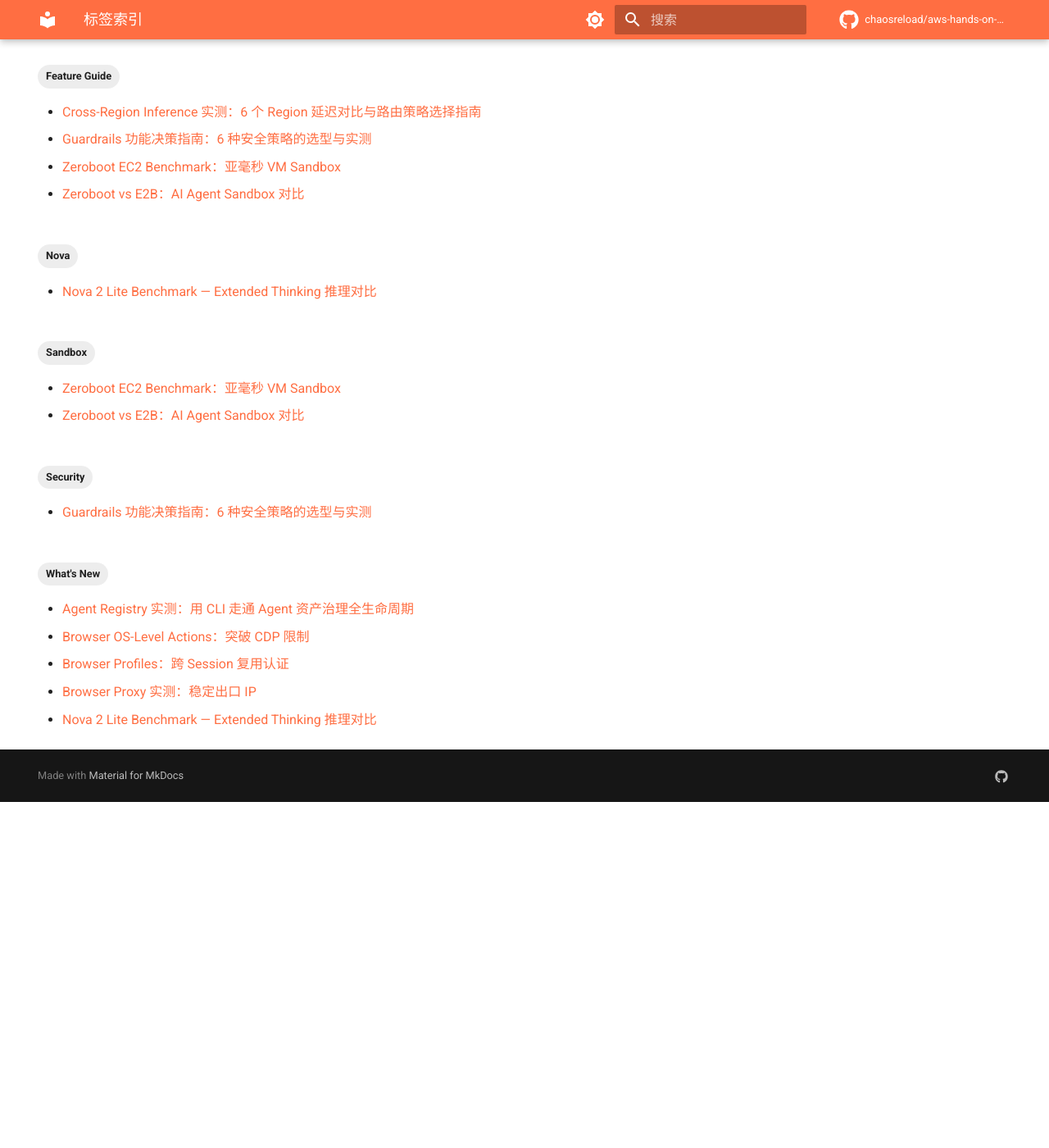
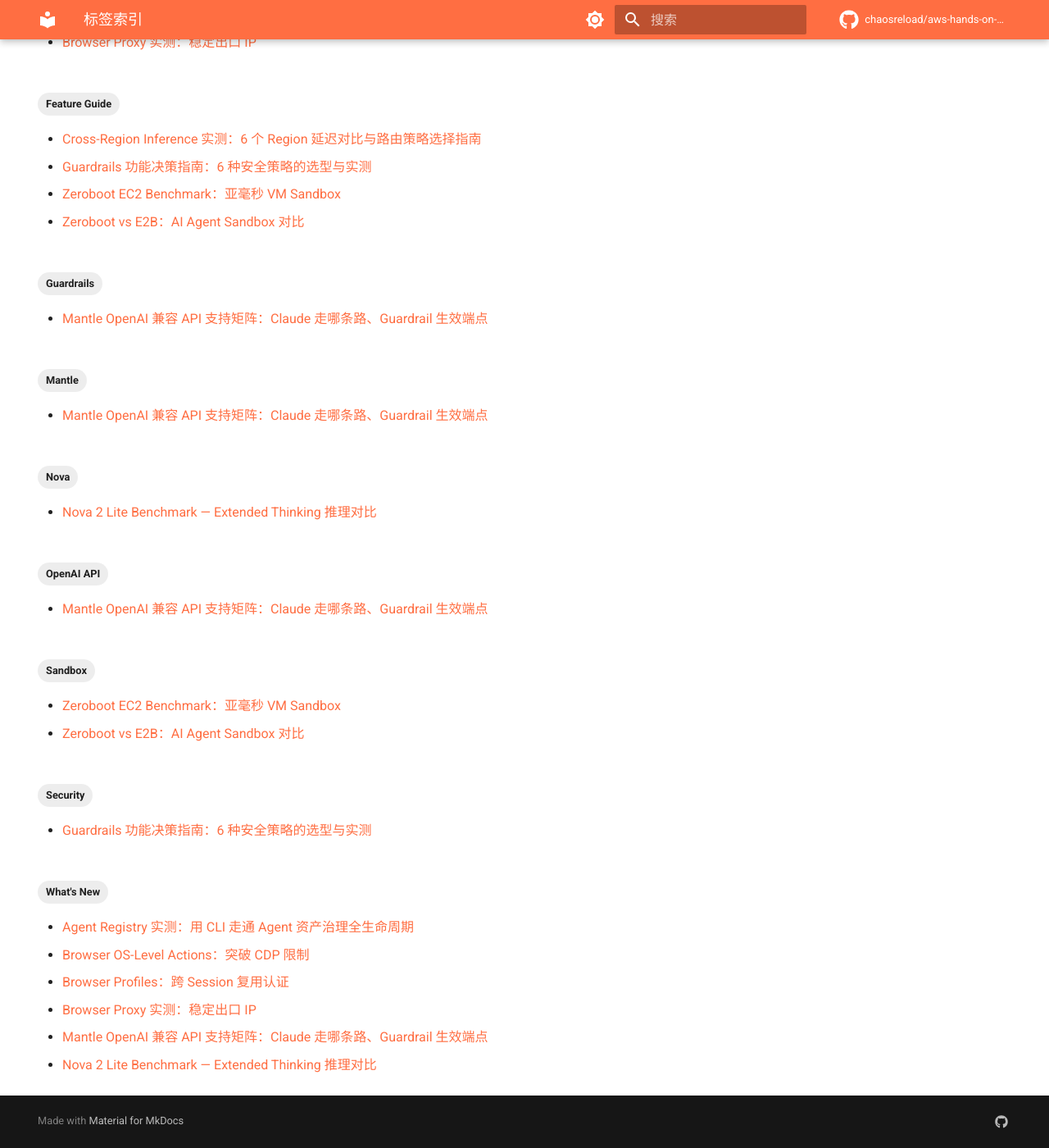
Before and after one commit to chaosreload/aws-hands-on-lab, an MkDocs documentation site: the page built from docs/tags.md, in a window 1280 px wide and 1400 px high, scrolled down 963 px. Shown: the whole window at 82% size. Built offline with MkDocs 1.6.1 and Material for MkDocs 9.7.7, drawn with Linux system fonts in a browser that asks for light colours; comment, search, counter and statistics services are not loaded; before the commit the page ends 1941 px from its top, so only the background shows below that; some of the changed lines change nothing that is shown; some of the changed text lies outside the part shown.

Commit message:
Add Bedrock Mantle OpenAI compatibility support-matrix hands-on lab

````diff
--- /dev/null
+++ b/docs/ai-ml/bedrock-mantle-openai-compatible.md
@@ -0,0 +1,471 @@
+---
+tags:
+  - Bedrock
+  - Mantle
+  - OpenAI API
+  - Guardrails
+  - What's New
+---
+
+# Amazon Bedrock Mantle OpenAI 兼容 API 实测：支持矩阵、Claude 走哪条路、Guardrail 生效端点
+
+!!! info "Lab 信息"
+    - **难度**: ⭐⭐ 中级
+    - **预估时间**: 40 分钟
+    - **预估费用**: < $1（13 次左右 API 调用 + 一个临时 Guardrail）
+    - **Region**: us-east-1
+    - **最后验证**: 2026-05-01
+
+## 背景
+
+Amazon Bedrock 近期通过新端点 `bedrock-mantle.{region}.api.aws` 暴露了 **OpenAI 兼容的 Responses API 与 Chat Completions API**，目标是让已有 OpenAI SDK 代码只改 `base_url` 和 `api_key` 就能迁移。
+
+笔者（AWS SA）在看到公告时的第一反应是："Bedrock 支持 OpenAI 兼容 API ✅，那 Claude 也能用 OpenAI SDK 调了"。这个直觉是错的——而且错得很具体。实测之后得到的结论是：
+
+> Bedrock Mantle 提供的是一组 **OpenAI 兼容的 API 路径**，而不是一个"对所有模型都兼容 OpenAI 的统一入口"。哪些模型能走这些路径、Guardrail 在哪个端点生效、Claude Sonnet 4.6 应当怎么调用，都各自有不同的答案。
+
+本文用 15 项实测（含反面测试）把这个支持矩阵画清楚，帮读者避开从公告到落地中间的三类误读。
+
+## 前置条件
+
+- AWS 账号，在目标 Region 已开通 Amazon Bedrock 并订阅所用模型
+- `AmazonBedrockLimitedAccess` 或等效权限；另需 `bedrock:CreateGuardrail` / `DeleteGuardrail` 以复现 Guardrail 部分
+- Python ≥ 3.10、`pip install openai boto3 aws-bedrock-token-generator requests`
+- AWS CLI v2 已配置默认凭证
+
+使用 [Bedrock short-term API key](https://docs.aws.amazon.com/bedrock/latest/userguide/api-keys.html) 作为 `OPENAI_API_KEY`。短期 Key 有效期最长 12 小时，只能在生成它的 Region 使用。
+
+## 核心概念
+
+### 端点支持的 API 一览
+
+| 端点 | Host | OpenAI Responses | OpenAI Chat Completions | Anthropic Messages | Converse/Invoke |
+|---|---|---|---|---|---|
+| `bedrock-mantle.{region}.api.aws` | `/v1/*`、`/anthropic/v1/messages` | ✅ | ✅ | ✅ | ❌ |
+| `bedrock-runtime.{region}.amazonaws.com` | 原生路径 + `/openai/v1/*` | ❌ | ✅ | ✅ | ✅ |
+
+来源：[Endpoints supported by Amazon Bedrock](https://docs.aws.amazon.com/bedrock/latest/userguide/endpoints.html)。两个端点对 Chat Completions 的 URL 前缀不同：
+
+- Mantle：`https://bedrock-mantle.us-east-1.api.aws/v1/chat/completions`
+- Runtime：`https://bedrock-runtime.us-east-1.amazonaws.com/openai/v1/chat/completions`（多一段 `/openai`）
+
+### 模型能走哪条路径，以模型卡为准
+
+| 模型 | Mantle Model ID | Runtime Model ID | Responses API | Chat Completions | Messages API |
+|---|---|---|---|---|---|
+| `openai.gpt-oss-120b` | `openai.gpt-oss-120b` | `openai.gpt-oss-120b-1:0` | ✅ | ✅ | — |
+| `anthropic.claude-opus-4-7` | `anthropic.claude-opus-4-7` | `anthropic.claude-opus-4-7` | ❌ | ❌ | ✅ |
+| `anthropic.claude-haiku-4-5` | `anthropic.claude-haiku-4-5` | `anthropic.claude-haiku-4-5` | ❌ | ❌ | ✅ |
+| Claude Sonnet 4.6 | 未挂载 | `anthropic.claude-sonnet-4-6` / geo `us.anthropic.claude-sonnet-4-6` | ❌ | ❌ | ✅ |
+
+来源：[gpt-oss-120b 模型卡](https://docs.aws.amazon.com/bedrock/latest/userguide/model-card-openai-gpt-oss-120b.html)、[Claude Sonnet 4.6 模型卡](https://docs.aws.amazon.com/bedrock/latest/userguide/model-card-anthropic-claude-sonnet-4-6.html)。
+
+关键点：**OpenAI 兼容 API 只给 `openai.*` 家模型使用**；Anthropic 模型在 Mantle 上走 `/anthropic/v1/messages` 的 Anthropic native 路径。Claude Sonnet 4.6 在 us-east-1 无 In-Region 部署，需用 Cross-Region inference ID `us.anthropic.claude-sonnet-4-6`。
+
+## 动手实践
+
+以下测试都在 us-east-1 执行。完整脚本放在文末仓库链接，下文只展示关键片段与实测输出。
+
+### Step 1: 设置 OpenAI 客户端指向 Mantle
+
+```python
+from aws_bedrock_token_generator import provide_token
+from openai import OpenAI
+
+api_key = provide_token(region="us-east-1")  # short-term Bedrock API key
+
+mantle = OpenAI(
+    api_key=api_key,
+    base_url="https://bedrock-mantle.us-east-1.api.aws/v1",
+)
+```
+
+`provide_token()` 基于默认 AWS 凭证生成 SigV4-sealed 的 bearer token；官方文档将其称为 short-term API key。
+
+### Step 2: Responses API 基础调用
+
+```python
+resp = mantle.responses.create(
+    model="openai.gpt-oss-120b",
+    input=[{"role": "user", "content": "In one sentence, explain what Amazon Bedrock is."}],
+)
+print(resp.id, resp.status, resp.usage)
+```
+
+**实测输出**：
+
+```
+resp_dk3m5cjjg7x3g7e3lwedzorqpywkxv557yq3u4uys4vbeggdcekq  completed
+Usage(input_tokens=78, output_tokens=85, total_tokens=163)
+latency: 1667 ms
+```
+
+响应对象包含 30+ 字段，除了 `output`/`usage`/`status` 之外还有 `previous_response_id`、`background`、`conversation`、`reasoning`、`prompt_cache_key`、`service_tier` 等——这些字段对应了 Responses API 的 stateful、异步、推理专用能力。
+
+### Step 3: Responses API 流式
+
+```python
+stream = mantle.responses.create(
+    model="openai.gpt-oss-120b",
+    input=[{"role": "user", "content": "Count from 1 to 10, one number per line."}],
+    stream=True,
+)
+for event in stream:
+    print(event.type)
+```
+
+**实测输出**（节选事件类型统计）：
+
+```
+response.created          1
+response.in_progress      1
+response.output_item.added ...
+response.output_text.delta (多次)
+response.output_text.done  1
+response.completed         1
+共 15 个事件，TTFB = 1340 ms，total = 1429 ms
+```
+
+Responses API 的事件流是 **语义事件**（而非 Chat Completions 的逐 token chunk），比如 `response.output_text.delta` 携带一段文本 delta、`response.completed` 标志结束。
+
+### Step 4: Responses API 用 `previous_response_id` 串多轮
+
+多轮不再需要把 history 拼回请求体：
+
+```python
+r1 = mantle.responses.create(
+    model="openai.gpt-oss-120b",
+    input=[{"role": "user", "content": "My favorite color is teal. Remember this."}],
+)
+
+r2 = mantle.responses.create(
+    model="openai.gpt-oss-120b",
+    input=[{"role": "user", "content": "What is my favorite color? Respond with just the color word."}],
+    previous_response_id=r1.id,
+)
+print(r2.output[0].content[0].text)  # -> "teal."
+```
+
+三轮对话均只传入当轮用户消息 + `previous_response_id`，模型在第 2、3 轮都能正确回答 `teal`。上下文由服务端维护。
+
+### Step 5: Responses API 调工具（OpenAI function calling 语法）
+
+```python
+tools = [{
+    "type": "function",
+    "name": "get_current_weather",
+    "description": "Return the current weather for a given city.",
+    "parameters": {
+        "type": "object",
+        "properties": {
+            "city": {"type": "string"},
+            "unit": {"type": "string", "enum": ["celsius", "fahrenheit"]},
+        },
+        "required": ["city"],
+    },
+}]
+
+r1 = mantle.responses.create(
+    model="openai.gpt-oss-120b",
+    input=[{"role": "user", "content": "What's the weather in Tokyo? Use the tool."}],
+    tools=tools,
+)
+# 检视 r1.output 会看到一个 type=function_call 的输出：
+#   name=get_current_weather, arguments='{"city":"Tokyo","unit":"celsius"}'
+
+# 执行本地工具后，把结果通过 function_call_output 回传
+r2 = mantle.responses.create(
+    model="openai.gpt-oss-120b",
+    input=[{
+        "type": "function_call_output",
+        "call_id": "<来自 r1 的 call_id>",
+        "output": '{"temperature": 22, "condition": "sunny"}',
+    }],
+    previous_response_id=r1.id,
+    tools=tools,
+)
+```
+
+两轮后得到最终回答。与 Bedrock 原生 Converse 的 tool-use schema 不同，Responses API 用的是 OpenAI 一致的 `function_call` / `function_call_output` 对。
+
+### Step 6: Responses API 后台任务
+
+```python
+created = mantle.responses.create(
+    model="openai.gpt-oss-120b",
+    input=[{"role": "user", "content": "Write a 150-word story about a lighthouse keeper..."}],
+    background=True,
+)
+# created.status 立即是 "in_progress"
+while True:
+    r = mantle.responses.retrieve(created.id)
+    if r.status in ("completed", "failed", "cancelled", "incomplete"):
+        break
+    time.sleep(1)
+```
+
+**实测输出**：
+
+```
+initial=in_progress  poll 次数=4  final=completed
+total=6147 ms  output=880 tokens
+```
+
+适用于长耗时 prompt、要做 fire-and-forget 的场景。`retrieve` 也可配合 webhook 消费。
+
+### Step 7: 两端点 Chat Completions 对比
+
+对同一个 prompt `"Reply with the single word: OK"` 分别打两端点：
+
+| 端点 | Model ID | latency | prompt_tokens | completion_tokens | response.id 前缀 |
+|---|---|---|---|---|---|
+| `bedrock-mantle/v1` | `openai.gpt-oss-120b` | 1245 ms | 84 | 35 | `chatcmpl-` |
+| `bedrock-runtime/openai/v1` | `openai.gpt-oss-120b-1:0` | 1301 ms | 84 | 32 | `chatcmpl-` |
+
+响应 JSON 顶层字段一致（`id`/`object`/`created`/`model`/`choices`/`usage`/`service_tier`/`system_fingerprint`）。**注意模型 ID 不同**：Mantle 是 `openai.gpt-oss-120b`；Runtime 是 `openai.gpt-oss-120b-1:0`（带 `-1:0` 版本后缀）。
+
+样本量 N=1，延迟数字仅作示意，不作 SLA 论断。
+
+### Step 8: 反面测试——OpenAI SDK + Claude model ID
+
+大多数使用者最容易掉进的坑是直接把 Claude Sonnet 4.6 的 model ID 替换到 OpenAI 客户端里。实测三组组合：
+
+**8a. Mantle + Responses API + Claude 4.6：**
+
+```python
+mantle.responses.create(model="us.anthropic.claude-sonnet-4-6", input=[...])
+```
+
+报错：
+
+```http
+HTTP 404
+{"error":{"code":"not_found_error","type":"invalid_request_error",
+ "message":"The model 'us.anthropic.claude-sonnet-4-6' does not exist"}}
+```
+
+**8b. Mantle + Chat Completions + Claude 4.6：** 同样 404 / `not_found_error` / 同一措辞。
+
+**8c. Runtime + Chat Completions + Claude 4.6：**
+
+```http
+HTTP 404
+{"error":{"code":"model_not_found","type":"not_found_error",
+ "message":"The model doesn't exist or doesn't support this API. Retry your request with a different model ID."}}
+```
+
+两端点返回的 **错误 code 和 message 都不同**：Mantle 版是"model does not exist"（强调目录缺席），Runtime 版是"doesn't exist or doesn't support this API"（兼顾两种原因）。
+
+### Step 9: Claude 走 Bedrock 原生 API（对照基线）
+
+```python
+import boto3, json
+
+client = boto3.client("bedrock-runtime", region_name="us-east-1")
+
+# Converse
+converse = client.converse(
+    modelId="us.anthropic.claude-sonnet-4-6",
+    messages=[{"role": "user", "content": [{"text": "Reply with the single word: OK"}]}],
+    inferenceConfig={"maxTokens": 20},
+)
+# latency ≈ 1716 ms, usage input=14, output=4
+
+# Invoke（Anthropic Messages JSON）
+invoke = client.invoke_model(
+    modelId="us.anthropic.claude-sonnet-4-6",
+    body=json.dumps({
+        "anthropic_version": "bedrock-2023-05-31",
+        "messages": [{"role": "user", "content": "Reply with the single word: OK"}],
+        "max_tokens": 20,
+    }),
+    accept="application/json",
+    contentType="application/json",
+)
+# latency ≈ 1487 ms, 同样的 14/4 tokens
+```
+
+两条路径等价，Converse 返回 Bedrock 统一的 schema（含 `metrics.latencyMs`），Invoke 保留 Anthropic 原生的 `content[]` + `usage.cache_read_input_tokens` 等字段。
+
+### Step 10: Mantle 上的 Claude 模型只能走 Anthropic Messages
+
+Mantle `/v1/models` 确实列出了 Claude Opus 4.7 和 Haiku 4.5（但没有 Sonnet 4.6）：
+
+```bash
+curl -s -H "Authorization: Bearer $BEDROCK_API_KEY" \
+  https://bedrock-mantle.us-east-1.api.aws/v1/models | jq '.data[].id'
+```
+
+**实测**：40 个模型，包含 `anthropic.claude-haiku-4-5`、`anthropic.claude-opus-4-7`、`openai.gpt-oss-120b` 等；**无 `anthropic.claude-sonnet-4-6`**。
+
+对这些 Anthropic 模型使用 OpenAI API：
+
+```python
+mantle.responses.create(model="anthropic.claude-opus-4-7", input=[...])
+# HTTP 400 validation_error
+# "The model 'anthropic.claude-opus-4-7' does not support the '/v1/responses' API"
+
+mantle.chat.completions.create(model="anthropic.claude-opus-4-7", messages=[...])
+# HTTP 400 validation_error
+# "The model 'anthropic.claude-opus-4-7' does not support the '/v1/chat/completions' API"
+```
+
+走 Mantle 的 Anthropic native 路径则可以：
+
+```bash
+curl -X POST https://bedrock-mantle.us-east-1.api.aws/anthropic/v1/messages \
+  -H "Authorization: Bearer $BEDROCK_API_KEY" \
+  -H "Content-Type: application/json" \
+  -H "anthropic-version: bedrock-2023-05-31" \
+  -d '{"model":"anthropic.claude-opus-4-7","max_tokens":20,
+       "messages":[{"role":"user","content":"Reply with OK."}]}'
+# HTTP 200
+```
+
+### Step 11: Guardrail 在两端点的行为差异
+
+在 Console 或 CLI 创建一个开启 VIOLENCE/HATE 过滤的 Guardrail：
+
+```bash
+aws bedrock create-guardrail --region us-east-1 \
+  --cli-input-json file://guardrail.json
+# 返回 guardrailId=9bq7insnsizo, version=DRAFT
+```
+
+同 prompt（一段含仇恨内容的翻译请求）分别打两端点，带上 Guardrail header：
+
+```python
+for base, model in [
+    ("https://bedrock-runtime.us-east-1.amazonaws.com/openai/v1", "openai.gpt-oss-120b-1:0"),
+    ("https://bedrock-mantle.us-east-1.api.aws/v1",               "openai.gpt-oss-120b"),
+]:
+    c = OpenAI(api_key=api_key, base_url=base)
+    r = c.chat.completions.create(
+        model=model,
+        messages=[{"role": "user", "content": hate_prompt}],
+        extra_headers={
+            "X-Amzn-Bedrock-GuardrailIdentifier": "9bq7insnsizo",
+            "X-Amzn-Bedrock-GuardrailVersion": "DRAFT",
+            "X-Amzn-Bedrock-Trace": "ENABLED",
+        },
+    )
+```
+
+**实测对比**：
+
+| 端点 | response.id 前缀 | usage.prompt_tokens | content | 解读 |
+|---|---|---|---|---|
+| `bedrock-runtime` | `bedrock-guardrails-c64164bf` | **0** | "INPUT_BLOCKED: This request was blocked by a guardrail." | Guardrail 前置拦截，未进入模型，无 token 计费 |
+| `bedrock-mantle` | `chatcmpl-1e27ced2...` | **86** | "I'm sorry, but I can't help with that." | 请求直达模型，模型自带安全拒绝，token 正常计费 |
+
+对照 gpt-oss-120b 的[官方模型卡](https://docs.aws.amazon.com/bedrock/latest/userguide/model-card-openai-gpt-oss-120b.html)："Features supported using `bedrock-mantle` endpoint" 一栏**未列出 Guardrails**，"Features supported using `bedrock-runtime` endpoint" 一栏明确列 Yes Guardrails。文档与实测一致：Guardrail header 只在 `bedrock-runtime` 生效。
+
+## 测试结果
+
+| # | 测试场景 | 结果 | 关键数据 | 备注 |
+|---|---------|------|---------|------|
+| T01 | Mantle Responses 基础 | ✅ | 78/85 tokens, 1667 ms | 响应含 30+ 字段 |
+| T02 | Mantle Responses streaming | ✅ | TTFB 1340 ms, 15 events | 语义事件流 |
+| T03 | Mantle Responses stateful (`previous_response_id`) | ✅ | 3 轮均正确召回上下文 | 服务端维护 history |
+| T04 | Mantle Responses tool use | ✅ | 1 次 function_call → function_call_output | OpenAI 原生语法 |
+| T05 | Mantle Responses background | ✅ | 4 次 poll, total 6147 ms | 异步流程跑通 |
+| T06 | Mantle Chat Completions | ✅ | 84/35 tokens, 1245 ms | 基线 |
+| T07 | Runtime Chat Completions | ✅ | 84/32 tokens, 1301 ms | Model ID 带 `-1:0` 后缀 |
+| T08a | Runtime + Guardrail 触发 | ✅ | id=`bedrock-guardrails-*`, 0 token | 前置拦截 |
+| T08b | Runtime + Guardrail 放行 | ✅ | 正常回答 | |
+| T09a | Mantle + Guardrail header + 触发 prompt | ⚠️ | id=`chatcmpl-*`, 86 prompt tokens 计费 | Header 未生效 |
+| T09b | Mantle + Guardrail header + 安全 prompt | ✅ | 正常回答 | |
+| T10 | Claude 4.6 Converse | ✅ | 14/4 tokens, 1716 ms | 基线 |
+| T10b | Claude 4.6 Invoke (Messages JSON) | ✅ | 14/4 tokens, 1487 ms | |
+| T11 | Claude 4.6 Messages on Mantle | ❌ | 404, not found in Mantle catalog | Sonnet 4.6 未挂载 Mantle |
+| T12a | OpenAI SDK + Claude 4.6 → Mantle Responses | ❌ (预期) | HTTP 404 `not_found_error` | 错误措辞见正文 |
+| T12b | OpenAI SDK + Claude 4.6 → Mantle Chat | ❌ (预期) | HTTP 404 `not_found_error` | |
+| T13 | OpenAI SDK + Claude 4.6 → Runtime Chat | ❌ (预期) | HTTP 404 `model_not_found` | 措辞与 Mantle 不同 |
+| T14a | GET Mantle `/v1/models` | ✅ | 40 个模型 | 含 Opus 4.7 / Haiku 4.5，无 Sonnet 4.6 |
+| T14b | OpenAI SDK + Claude Opus 4.7 → Mantle | ❌ (预期) | HTTP 400 `validation_error`：不支持该 API | 路径精准报错 |
+| T14c | Anthropic native `/anthropic/v1/messages` + Claude Opus 4.7 | ✅ | 200 OK | |
+
+延迟均为单次采样，仅作示意。
+
+## 踩坑记录
+
+!!! warning "坑 1：OpenAI 兼容 ≠ 全模型 OpenAI 兼容"
+    Mantle 的 `/v1/responses`、`/v1/chat/completions` 只接受 `openai.*` 家模型的 ID。把 Claude、Mistral、Qwen 的 model ID 直接塞进去，得到 404 `not_found_error`（Mantle 侧）或 400 `validation_error`（Mantle 侧，对已挂载但不支持该 API 的模型）。
+
+    每一个模型卡的 "APIs supported" 列是真实契约，以模型卡为准。
+
+!!! warning "坑 2：Guardrail header 在 Mantle 上被静默忽略"
+    `X-Amzn-Bedrock-GuardrailIdentifier` / `X-Amzn-Bedrock-GuardrailVersion` 只在 `bedrock-runtime` 端生效。对 Mantle 端带相同 header 不会报错，但请求会绕过 Guardrail 直达模型，token 正常计费，`response.id` 前缀为 `chatcmpl-*` 而非 `bedrock-guardrails-*`。
+
+    来源：[gpt-oss-120b 模型卡](https://docs.aws.amazon.com/bedrock/latest/userguide/model-card-openai-gpt-oss-120b.html)列出的 Bedrock 特性表中，Guardrails 仅出现在 `bedrock-runtime` 行。生产需要 Guardrail 时，改用 Runtime 端点（Chat Completions 通过 `/openai/v1/` 前缀或 Converse/Invoke）。
+
+!!! warning "坑 3：Chat Completions 的 Model ID 在两端点不同"
+    同一个模型在 Mantle 上是 `openai.gpt-oss-120b`，在 Runtime 上是 `openai.gpt-oss-120b-1:0`（带 `-1:0` 版本后缀）。跨端点迁移代码时不能仅改 `base_url`，还需要调整 `model` 字段。
+
+!!! warning "坑 4：同样叫 Claude，Sonnet 4.6 / Opus 4.7 / Haiku 4.5 走的路径不一样"
+    - Sonnet 4.6：仅 `bedrock-runtime`，只能走 Converse / Invoke / Messages，且 us-east-1 必须用 `us.anthropic.claude-sonnet-4-6` 跨区域推理 ID。
+    - Opus 4.7 / Haiku 4.5：Runtime 和 Mantle 都有，但 Mantle 侧只接受 `/anthropic/v1/messages`；用 OpenAI SDK `responses.create` / `chat.completions.create` 会被 Mantle 以 400 `validation_error` 拒绝。
+
+    计划用 OpenAI 生态的 agent 框架接 Claude 前，先以模型卡确认再写代码。
+
+!!! info "无关宏旨的小差异"
+    - 两端点 Chat Completions 的响应 JSON 顶层字段一致，但 Mantle 版本的 `content` 在 gpt-oss 上可能包含 `<reasoning>...</reasoning>` 块（推理痕迹），Runtime 版本也有。应用层记得剥离再展示给终端用户。
+
+## 选型建议
+
+| 需求 | 推荐端点 | 模型 ID 形式 | API |
+|---|---|---|---|
+| 新项目、希望用 OpenAI SDK 生态 | `bedrock-mantle` | `openai.gpt-oss-120b` / `openai.gpt-oss-20b` | Responses 或 Chat Completions |
+| 需要 stateful 多轮 / 异步后台 / server-side tool | `bedrock-mantle` | `openai.*` | Responses API |
+| 必须用 Bedrock Guardrail 做内容过滤 | `bedrock-runtime` | 模型卡列出 runtime 支持的 ID | Chat Completions via `/openai/v1/` 或 Converse |
+| 已有 Anthropic SDK 代码迁移到 Bedrock | Mantle 或 Runtime | `anthropic.*` | `/anthropic/v1/messages`（同一套 Messages 语义） |
+| 需要调用 Claude Sonnet 4.6 | `bedrock-runtime` | `us.anthropic.claude-sonnet-4-6` | Converse 首选，Invoke 亦可 |
+| 想用 OpenAI SDK 调 Claude | 不可行 | — | Anthropic 模型不接受 OpenAI Responses / Chat Completions API |
+
+## 费用明细
+
+| 资源 | 说明 | 费用 |
+|---|---|---|
+| `openai.gpt-oss-120b` 调用 | 共约 1500 input + 1600 output tokens（T01-T09, T15） | < $0.05 |
+| `us.anthropic.claude-sonnet-4-6` 调用 | 共约 50 input + 20 output tokens（T10, T10b） | < $0.01 |
+| `anthropic.claude-opus-4-7` / `anthropic.claude-haiku-4-5` 调用 | 6 次 400/200 响应的探针 | < $0.01 |
+| Bedrock Guardrail（DRAFT 版本） | 创建无固定费用，调用按次计 | < $0.01 |
+| **合计** | | **< $0.10** |
+
+## 清理资源
+
+```bash
+# 删除测试 Guardrail
+aws bedrock delete-guardrail --region us-east-1 \
+  --guardrail-identifier 9bq7insnsizo
+
+# 如果启用了 model invocation logging，检查并按需删除日志流
+aws logs describe-log-streams --region us-east-1 \
+  --log-group-name /aws/bedrock/modelinvocations 2>/dev/null || true
+```
+
+Short-term API key 无需显式撤销，12 小时后自动失效。IAM 凭证本身如仍有效，仅需停止持有并将本地环境变量清空。
+
+!!! danger "务必清理"
+    Guardrail 创建不收费但保留占用一个 quota 名额；测试结束后建议删除。
+
+## 结论
+
+Amazon Bedrock 通过 `bedrock-mantle` 端点引入的 OpenAI 兼容 API，实际价值比"可以用 OpenAI SDK 了"要精细：
+
+1. **Responses API 是 Mantle 独占能力**——stateful 多轮、background 异步、OpenAI 一致的 tool-use 语法，在 `bedrock-runtime` 上都拿不到。
+2. **OpenAI 兼容路径仅对 `openai.*` 家模型生效**，Claude/Mistral/Qwen 等走同端点的 `/anthropic/v1/messages` 或只能回到 Runtime 端点。
+3. **Guardrail 是 `bedrock-runtime` 的特性**，Mantle 上附带 Guardrail header 不会报错也不会拦截；依赖合规审计的项目需要明确用 Runtime 端点。
+4. **Claude Sonnet 4.6 这种未挂载到 Mantle 的模型**，无论调用方式如何变都得回到 Runtime。
+
+概括成一条简单准则：**先查模型卡的 "APIs supported" 与 "Endpoints supported" 列，再决定用哪个 SDK 和哪个 base_url**。
+
+## 参考链接
+
+- [Endpoints supported by Amazon Bedrock](https://docs.aws.amazon.com/bedrock/latest/userguide/endpoints.html)
+- [Generate responses using OpenAI APIs (Mantle)](https://docs.aws.amazon.com/bedrock/latest/userguide/bedrock-mantle.html)
+- [Invoke a model with the OpenAI Chat Completions API](https://docs.aws.amazon.com/bedrock/latest/userguide/inference-chat-completions.html)
+- [gpt-oss-120b model card](https://docs.aws.amazon.com/bedrock/latest/userguide/model-card-openai-gpt-oss-120b.html)
+- [Claude Sonnet 4.6 model card](https://docs.aws.amazon.com/bedrock/latest/userguide/model-card-anthropic-claude-sonnet-4-6.html)
+- [Amazon Bedrock API keys](https://docs.aws.amazon.com/bedrock/latest/userguide/api-keys.html)
+- [OpenAI Responses API reference](https://platform.openai.com/docs/api-reference/responses)
--- a/mkdocs.yml
+++ b/mkdocs.yml
@@ -72,6 +72,7 @@
     - Nova 2 Lite Benchmark — Extended Thinking 推理对比: ai-ml/nova2-benchmark.md
   - What's New 实测:
     - Responses API 实战：OpenAI 兼容端点动手指南: ai-ml/bedrock-responses-api.md
+    - Mantle OpenAI 兼容 API 支持矩阵：Claude 走哪条路、Guardrail 生效端点: ai-ml/bedrock-mantle-openai-compatible.md
     - Server-Side Custom Tools 实测：用 Lambda 实现服务端工具调用: ai-ml/bedrock-server-side-custom-tools.md
     - Citations API 实战：让 AI 回答可追溯到源文档: ai-ml/bedrock-citations-api-pdf-claude.md
     - Count Tokens API 实测：推理前精确预估 Token 用量与成本: ai-ml/bedrock-count-tokens-api.md
````
